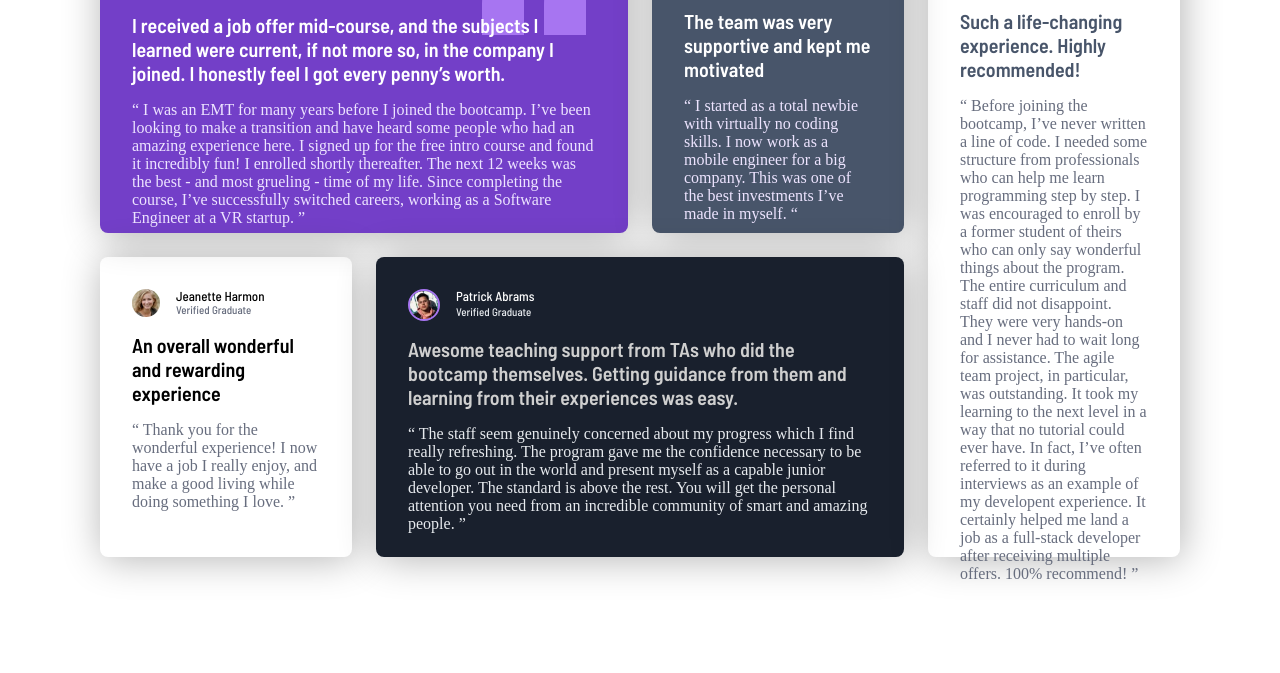
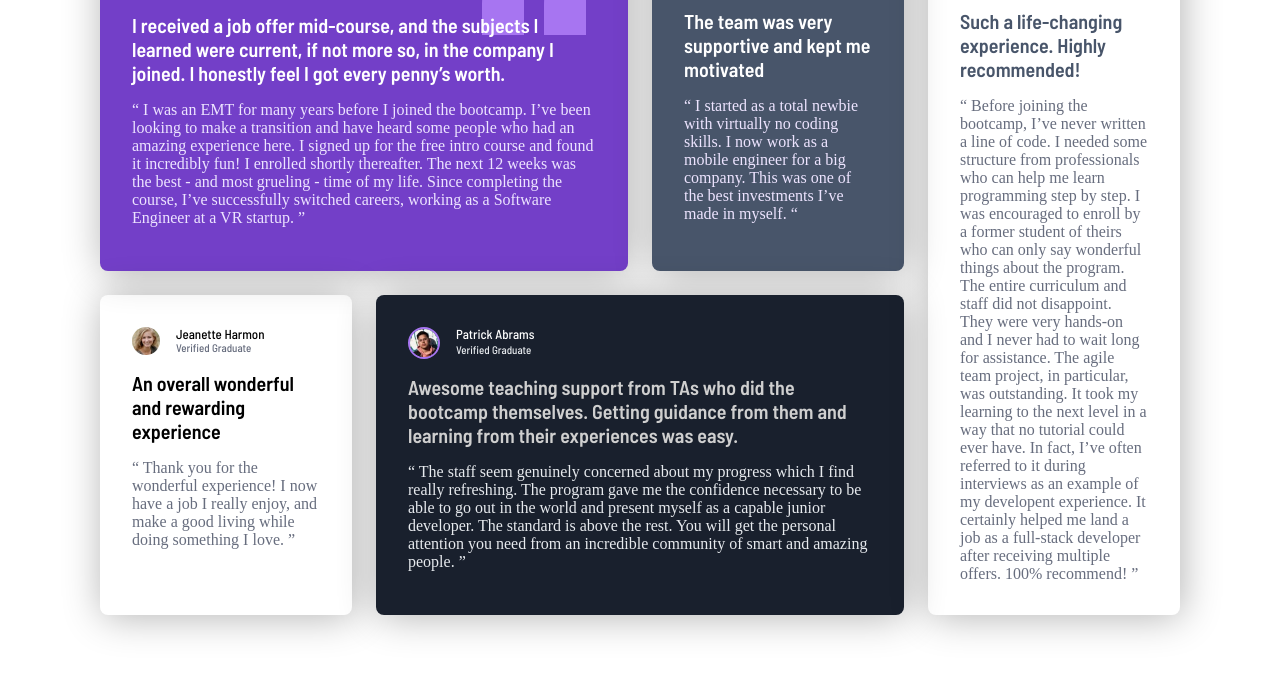
Before and after one commit to jitzerttok51/testimonials-grid-section, a plain HTML site: page index.html in a window 1280 px wide. Shown: the part 167-840 px from the top of the page. Drawn offline with Linux system fonts and the light colour scheme.

Commit message:
Fixed grid cell height

```diff
--- a/style.css
+++ b/style.css
@@ -120,7 +120,8 @@ main {
     display: grid;
     gap: 24px;
     grid-template-columns: 1fr 1fr 1fr 1fr;
-    grid-auto-rows: 300px;
+    grid-auto-rows: auto;
+    /* grid-auto-rows: 300px; */
     /* grid-column: auto; */
     grid-template-areas:
     "card-1 card-1 card-2 card-5"
```
